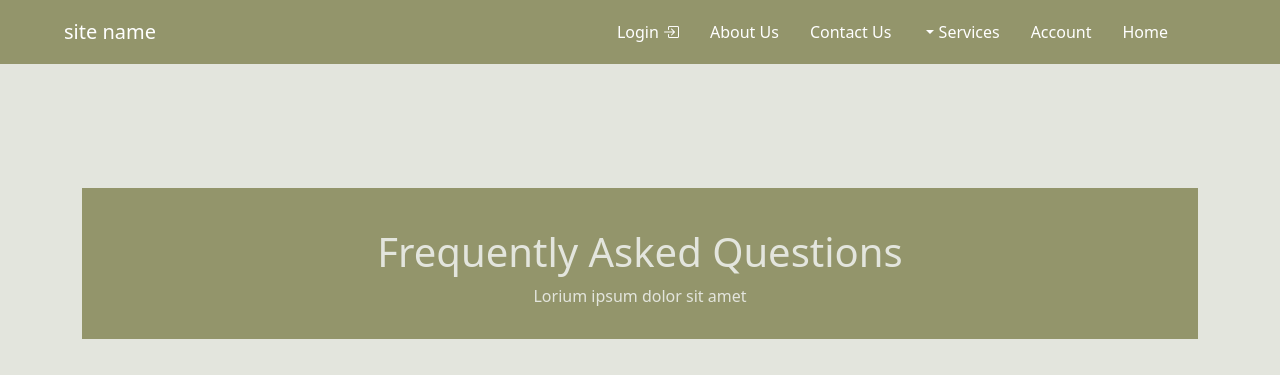
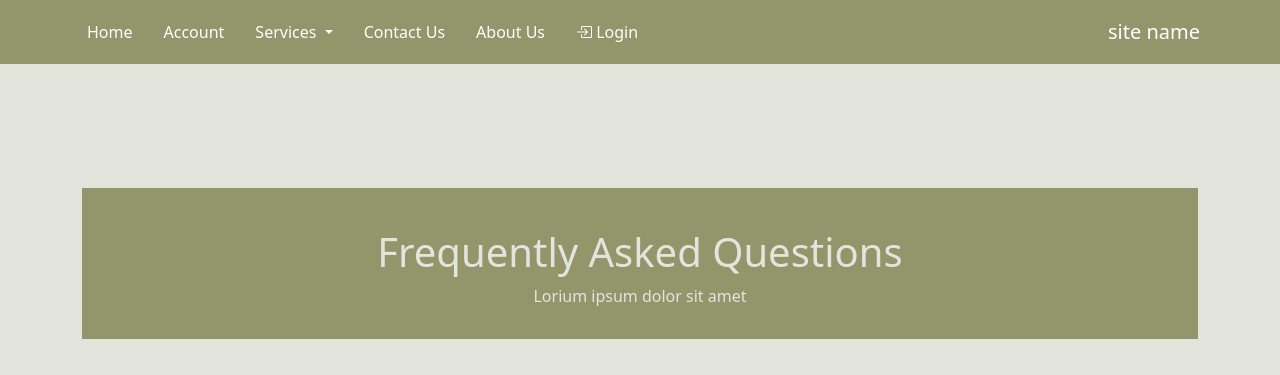
Before and after one commit to sepideAsgari/Dj-virtual-designer, a Django app: page /aboutus/ in a window 1280 px wide. Shown: the top 375 px of the page. Run offline with Django 5.2, Linux system fonts and the light colour scheme; some libraries are stand-ins or nearby versions.

Commit message:
change rtl template

```diff
--- a/static/css/styles-en.css
+++ b/static/css/styles-en.css
@@ -5,6 +5,7 @@
 
 body {
   background-color: #e3e5dd;
+  direction: ltr;
 }
 
 /* welcome */
@@ -71,7 +72,7 @@ hr.divider {
   width: 100%;
   z-index: 1000;
   padding: 12px 5%;
-  direction: rtl;
+  direction: ltr;
 }
 
 .navbar-nav .nav-item {
--- a/static/css/styles-fa.css
+++ b/static/css/styles-fa.css
@@ -5,6 +5,7 @@
 
 body {
     background-color: #e3e5dd;
+    direction: rtl;
 }
 
 
```
